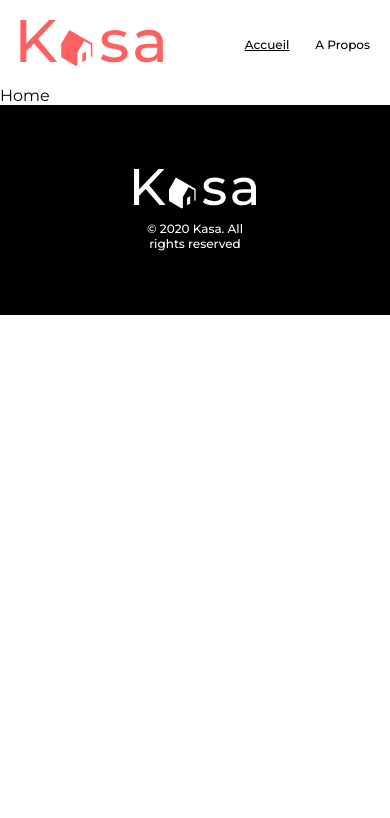
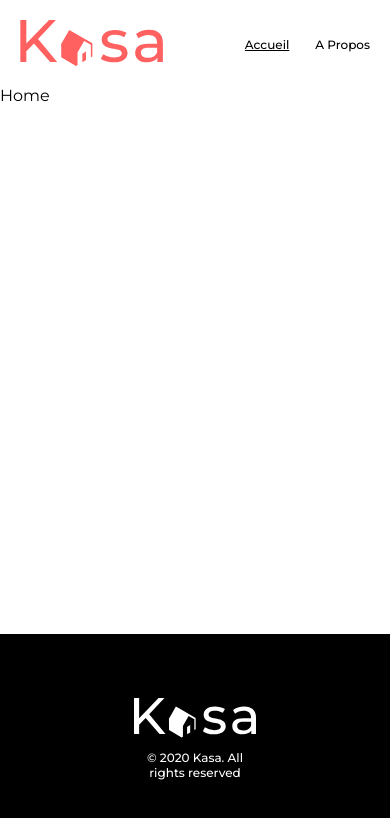
Before and after one commit to Linch022/Projet7-OC, a React (Vite) app in the folder my-react-app/: page / in a window 390 px wide. Shown: the top 818 px of the page. Built offline with nearby package versions, Linux system fonts and the light colour scheme.

Commit message:
ajout du footer + responsive

```diff
--- /dev/null
+++ b/my-react-app/src/layout/Body.jsx
@@ -0,0 +1,12 @@
+import React from 'react';
+import { Outlet } from 'react-router';
+
+function Body() {
+  return (
+    <main className='main'>
+      <Outlet />
+    </main>
+  );
+}
+
+export default Body;
--- a/my-react-app/src/main.jsx
+++ b/my-react-app/src/main.jsx
@@ -1,25 +1,29 @@
-import { StrictMode } from 'react'
-import { createRoot } from 'react-dom/client'
-import {BrowserRouter as Router, Routes, Route} from "react-router"
-import Error from './pages/Error.jsx'
+import { StrictMode } from 'react';
+import { createRoot } from 'react-dom/client';
+import { BrowserRouter as Router, Routes, Route } from 'react-router';
+import Error from './pages/Error.jsx';
 import Home from './pages/Home';
 import HousingSheet from './pages/HousingSheet';
 import About from './pages/About.jsx';
 import Header from './layout/Header.jsx';
 import Footer from './layout/Footer.jsx';
-import "./styles/app.scss"
+import './styles/app.scss';
+import Body from './layout/Body.jsx';
 
 createRoot(document.getElementById('root')).render(
   <StrictMode>
     <Router>
       <Header />
       <Routes>
-        <Route path='/' element={<Home />} />
-        <Route path='/logement' element={<HousingSheet />}/> {/*Ajout d'un param dans le lien pour aller au logement voulu */}
-        <Route path='/a-propos' element={<About />} />
-        <Route path='*' element={<Error />}/>
+        <Route element={<Body />}>
+          <Route path='/' element={<Home />} />
+          <Route path='/logement' element={<HousingSheet />} />{' '}
+          {/*Ajout d'un param dans le lien pour aller au logement voulu */}
+          <Route path='/a-propos' element={<About />} />
+          <Route path='*' element={<Error />} />
+        </Route>
       </Routes>
       <Footer />
     </Router>
-  </StrictMode>,
-)
+  </StrictMode>
+);
--- a/my-react-app/src/styles/base/_base.scss
+++ b/my-react-app/src/styles/base/_base.scss
@@ -1,8 +1,17 @@
-@use "../abstracts/variables" as variables;
+@use '../abstracts/variables' as variables;
 
 * {
-    font-family: variables.$main-font;
+  font-family: variables.$main-font;
 }
 a {
-    color: variables.$black;
+  color: variables.$black;
 }
+
+#root {
+  display: flex;
+  flex-direction: column;
+  min-height: 100vh;
+}
+main {
+  flex: 1;
+}
```
Also changed, not shown: my-react-app/src/pages/Home.jsx (+2 -5 lines).
